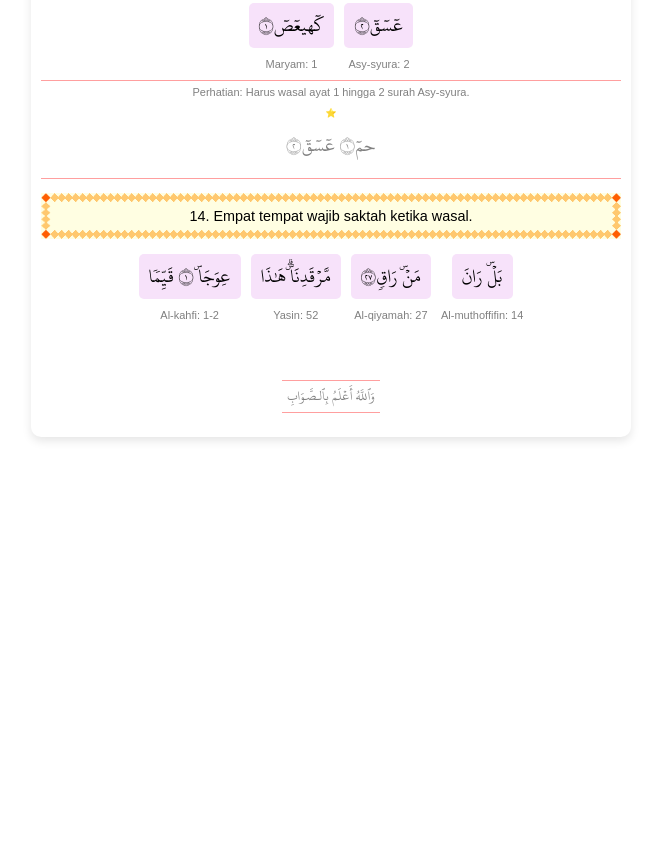
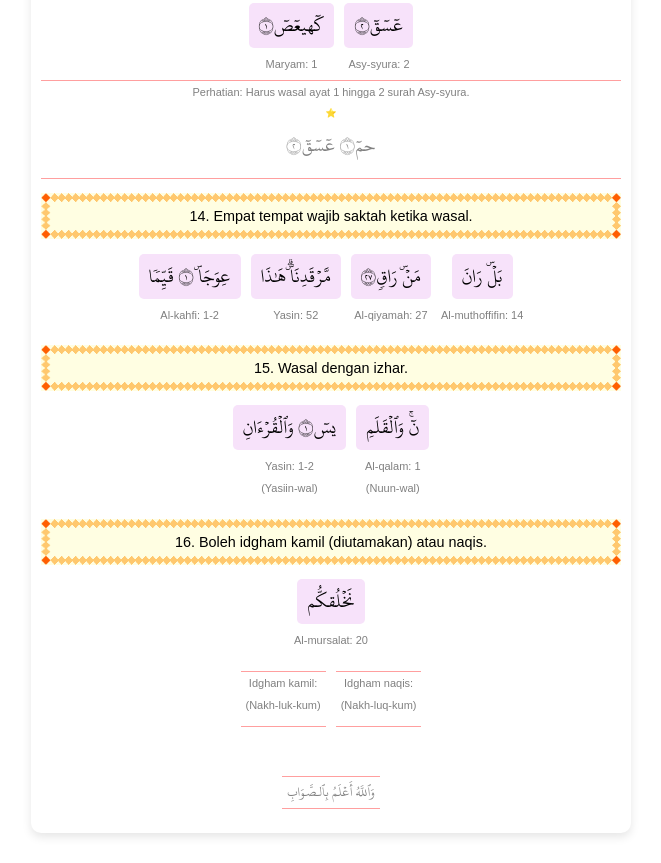
Before and after one commit to bazliamin90/baca, a plain HTML site: page 007-hafs.html in a window 1280 px wide. Shown: the part 2595-3458 px from the top of the page, without its empty margins (309-970 px from the left). Before the commit the page ends 3062 px from the top, so only its background shows below. Drawn offline with Linux system fonts and the light colour scheme.

Commit message:
Update 007-hafs.html

```diff
--- a/007-hafs.html
+++ b/007-hafs.html
@@ -268,6 +268,42 @@
     </div>
 </p>
 
+<a class="hukum2 side-by-side">15. Wasal dengan izhar.</a>
+<p>
+    <div class="side-by-side">
+        <div class="stacked-content">
+            <a class="qur2">يسٓ١ وَٱلۡقُرۡءَانِ</a>
+            <a class="rumi3">Yasin: 1-2</a>
+            <a class="rumi3">(Yasiin-wal)</a>
+        </div>
+        <div class="stacked-content">
+            <a class="qur2">نٓۚ وَٱلۡقَلَمِ</a>
+            <a class="rumi3">Al-qalam: 1</a>
+            <a class="rumi3">(Nuun-wal)</a>
+        </div>
+    </div>
+</p>
+
+<a class="hukum2 side-by-side">16. Boleh idgham kamil (diutamakan) atau naqis.</a>
+<p>
+    <div class="stacked-content">
+        <a class="qur2">نَخۡلُقكُّم</a>
+        <a class="rumi3">Al-mursalat: 20</a>
+    </div>
+</p>
+<p>
+    <div class="side-by-side">
+        <div class="stacked-content rumi4">
+            <a class="rumi3">Idgham kamil:</a>
+            <a class="rumi3">(Nakh-luk-kum)</a>
+        </div>
+        <div class="stacked-content rumi4">
+            <a class="rumi3">Idgham naqis:</a>
+            <a class="rumi3">(Nakh-luq-kum)</a>
+        </div>
+    </div>
+</p>
+
 <div class="center">
     <p><a class="qur3">وَٱللَّهُ أَعۡلَمُ بِٱلـصَّـوَابِ</a></p>
 </div>
```
